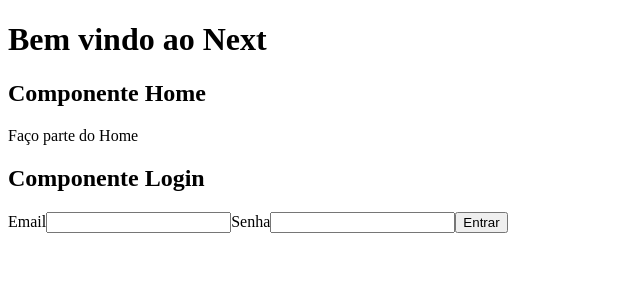
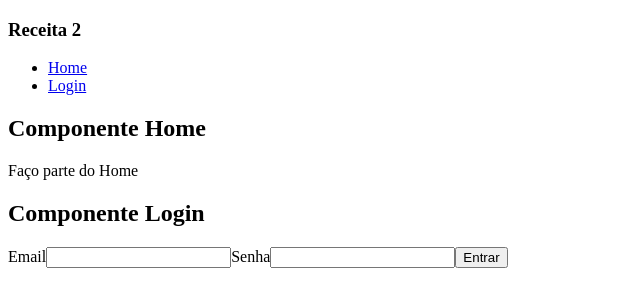
Before and after one commit to Tallys-Aureliano/PWEB, a Next.js app in the folder unidade3/receita2/: page / in a window 1280 px wide. Shown: the top 306 px of the page, without its empty margins (0-640 px from the left). Built offline with nearby package versions, Linux system fonts and the light colour scheme.

Commit message:
:sparkles:feat: calling components

```diff
--- a/unidade3/receita2/src/pages/index.js
+++ b/unidade3/receita2/src/pages/index.js
@@ -1,12 +1,13 @@
 import { home } from "./components/home";
 import { login } from "./components/login";
+import { navaBar } from "./components/navaBar";
 export default function index() {
 
     return (
-        <div>
-            <h1>Bem vindo ao Next</h1>
+        <section>
+            {navaBar()}
             {home()}
             {login()}
-        </div>
+        </section>
     )
 }
```
